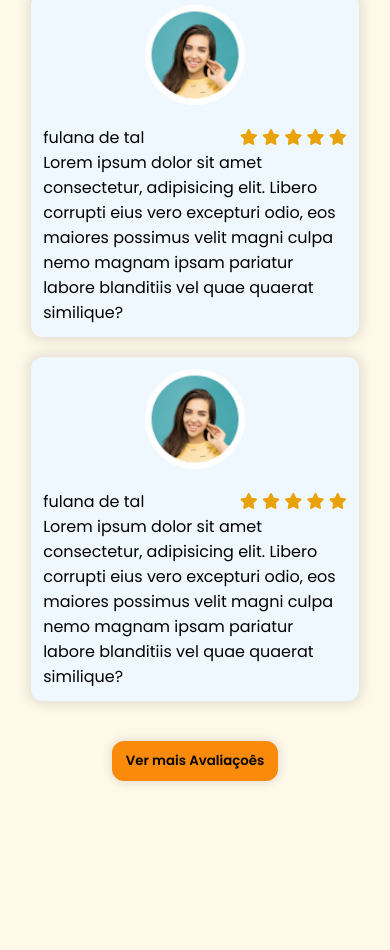
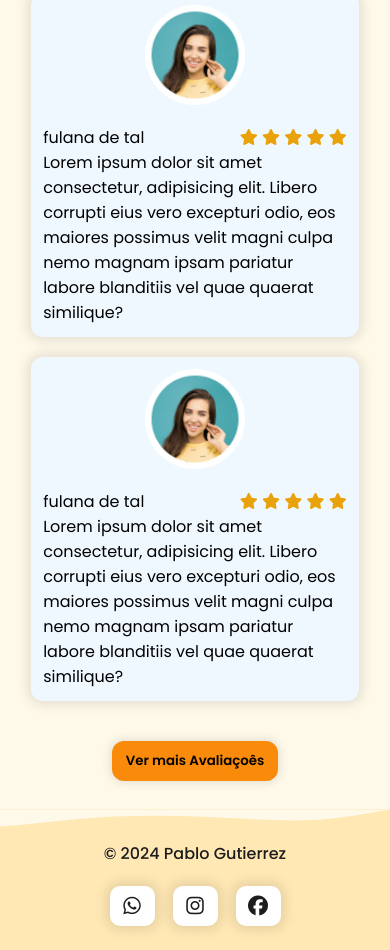
Before and after one commit to PabloGutierrez7/LANDING-PAGE, a plain HTML site: page index.html in a window 390 px wide. Shown: the part 3567-4517 px from the top of the page. Before the commit the page ends 4376 px from the top, so only its background shows below. Drawn offline with nearby package versions, Linux system fonts and the light colour scheme.

Commit message:
footer feito com sucesso

```diff
--- a/index.html
+++ b/index.html
@@ -5,10 +5,6 @@
     <meta name="viewport" content="width=device-width, initial-scale=1.0">
     <link rel="stylesheet" href="https://cdnjs.cloudflare.com/ajax/libs/font-awesome/6.5.2/css/all.min.css" integrity="sha512-SnH5WK+bZxgPHs44uWIX+LLJAJ9/2PkPKZ5QiAj6Ta86w+fsb2TkcmfRyVX3pBnMFcV7oQPJkl9QevSCWr3W6A==" crossorigin="anonymous" referrerpolicy="no-referrer" />
     <link rel="stylesheet" href="src/style/style.css">
-    <link rel="stylesheet" href="src/style/header.css">
-    <link rel="stylesheet" href="src/style/home.css">
-    <link rel="stylesheet" href="src/style/menu.css">
-    <link rel="stylesheet" href="src/style/testimonials.css">
 
     <script src="https://cdnjs.cloudflare.com/ajax/libs/jquery/3.7.1/jquery.min.js" integrity="sha512-v2CJ7UaYy4JwqLDIrZUI/4hqeoQieOmAZNXBeQyjo21dadnwR+8ZaIJVT8EE2iyI61OV8e6M8PP2/4hpQINQ/g==" crossorigin="anonymous" referrerpolicy="no-referrer"></script>
     <title>landing page</title>
@@ -289,6 +285,25 @@
         </section>
 
     </main>
+    <footer>
+        <img src="src/imagens/wave.svg" alt="">
+        <div id="footer_items">
+            <span id="copyright">
+                &copy 2024 Pablo Gutierrez
+            </span>
+            <div class="social-media-buttons">
+                <a href="">
+                    <i class="fa-brands fa-whatsapp"></i>
+                </a>
+                <a href="">
+                    <i class="fa-brands fa-instagram"></i>
+                </a>
+                <a href="">
+                    <i class="fa-brands fa-facebook"></i>
+                </a>
+            </div>
+        </div>
+    </footer>
 
 
  <script src="src/javascript/script.js"></script>
--- /dev/null
+++ b/src/style/footer.css
@@ -0,0 +1,23 @@
+footer{
+    background-color: #ffe8b4;
+}
+
+#footer_items{
+    display: flex;
+    justify-content: space-between;
+    padding: 0px 8% 24px 8%;
+    align-items: center;
+}
+
+#copyright{
+    color: #1d1d1d;
+    font-weight: 500;
+
+}
+
+@media screen and (max-width: 600px){
+    #footer_items{
+        flex-direction: column;
+        gap: 20px;
+    }
+}
--- a/src/style/style.css
+++ b/src/style/style.css
@@ -1,5 +1,10 @@
 
 @import url('https://fonts.googleapis.com/css2?family=Poppins:ital,wght@0,100;0,200;0,300;0,400;0,500;0,600;0,700;0,800;0,900;1,100;1,200;1,300;1,400;1,500;1,600;1,700;1,800;1,900&display=swap');
+@import url('header.css');
+@import url('home.css');
+@import url('menu.css');
+@import url('testimonials.css');
+@import url('footer.css');
 
 *{
  font-family: "Poppins", sans-serif;
--- a/src/style/testimonials.css
+++ b/src/style/testimonials.css
@@ -72,7 +72,7 @@
     }
 
 }
-@media screen and (max-width: 1170px){
+@media screen and (max-width: 600px){
 
     #testimonials .section-subtitle{
         font-size: 2rem;
```
Also changed, not shown: src/imagens/wave.svg (added).
